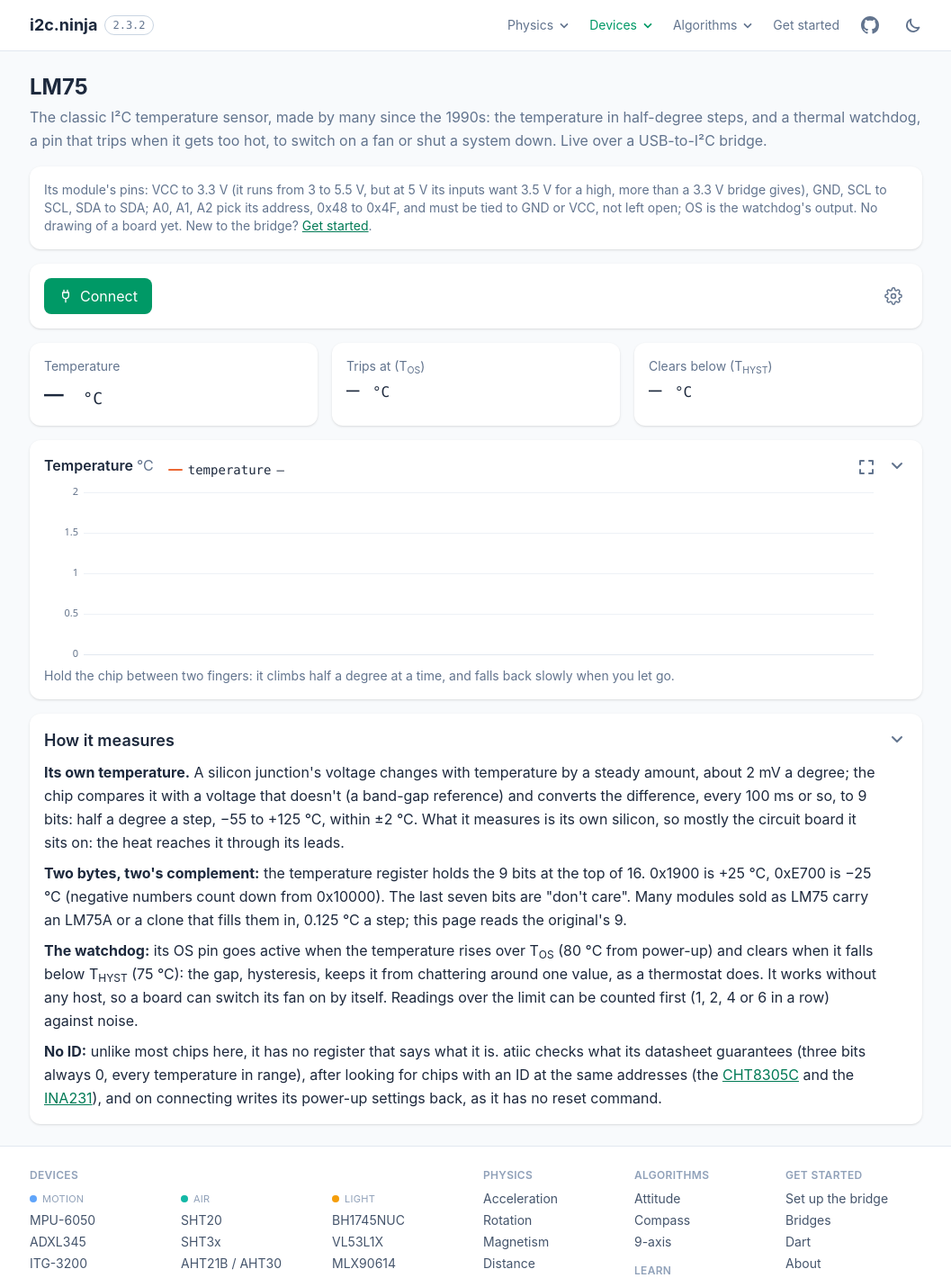
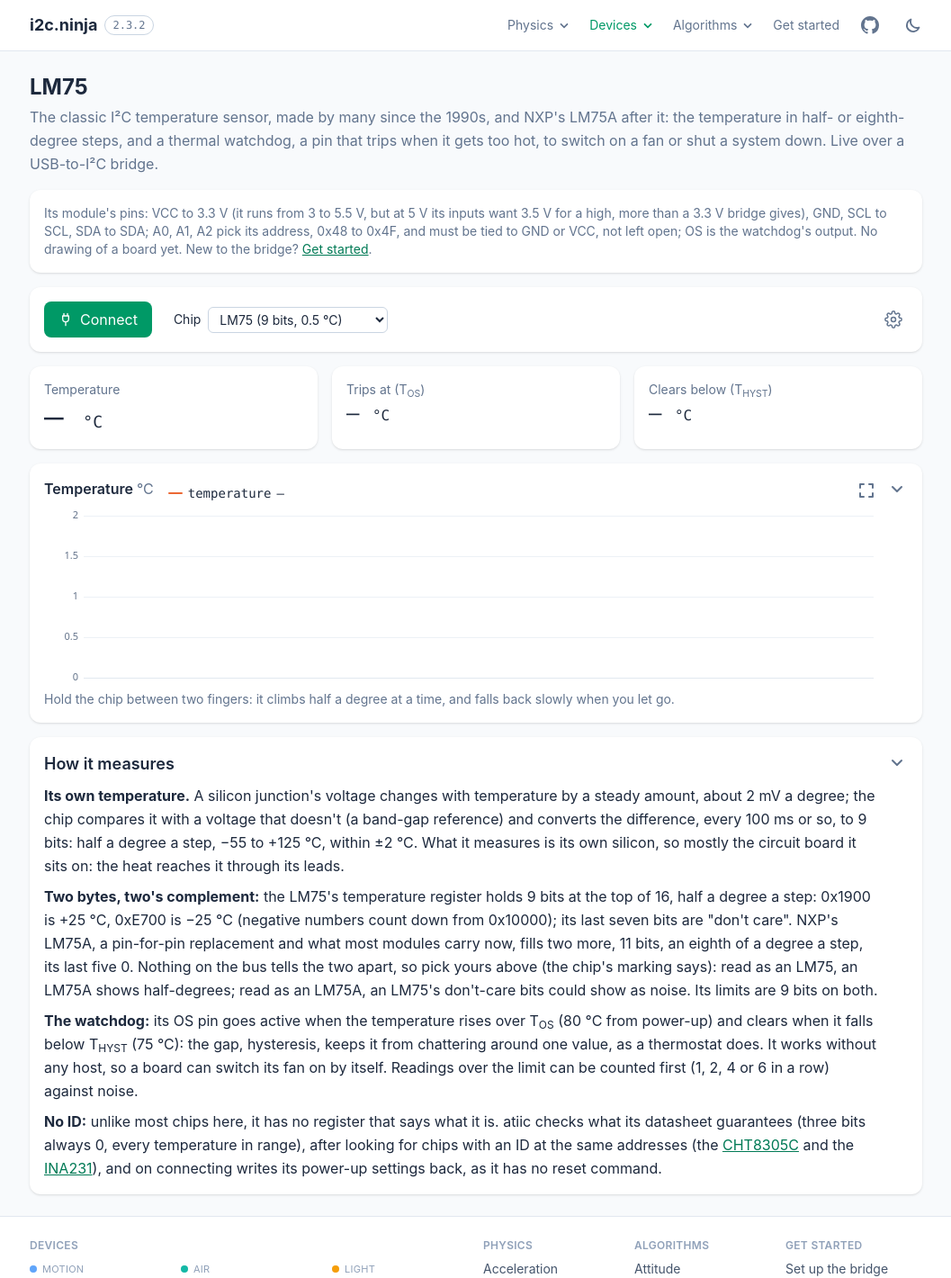
Before and after one commit to aguegu/i2c.ninja, a Vue app: page /lm75 in a window 1280 px wide. Shown: the top 1420 px of the page at 90% size, without its empty margins (111-1168 px from the left). Built offline with nearby package versions, Linux system fonts and the light colour scheme.

Commit message:
LM75 page: the chip picked, LM75 (9 bits, 0.5 C) or NXP's LM75A (11 bits, 0.125 C); /lm75a; atiic 1.8.8
Co-Authored-By: Claude Opus 5.5 <noreply@anthropic.com>

```diff
--- a/package.json
+++ b/package.json
@@ -25,7 +25,7 @@
     "workbox-build": "7.4.1"
   },
   "dependencies": {
-    "atiic": "github:aguegu/atiic#1.8.7",
+    "atiic": "github:aguegu/atiic#1.8.8",
     "katex": "0.19.1",
     "marked": "18.1.3",
     "simple-icons": "16.36.0",
--- a/src/lib/aliases.js
+++ b/src/lib/aliases.js
@@ -14,6 +14,7 @@ export const ALIASES = {
   '/sht45': '/sht4x',
   '/htu21': '/htu21d',
   '/cht8305c': '/cht8305',
+  '/lm75a': '/lm75',
   '/spl06-001': '/spl06',
   '/agn12': '/agr12',
   '/agp12': '/agr12',
--- a/src/router.js
+++ b/src/router.js
@@ -28,7 +28,7 @@ const router = createRouter({
     { path: '/htu21d', alias: aliasesOf('/htu21d'), component: () => import('./views/Htu21dView.vue') },
     { path: '/hdc1080', component: () => import('./views/Hdc1080View.vue') },
     { path: '/cht8305', alias: aliasesOf('/cht8305'), component: () => import('./views/Cht8305View.vue') },
-    { path: '/lm75', component: () => import('./views/Lm75View.vue') },
+    { path: '/lm75', alias: aliasesOf('/lm75'), component: () => import('./views/Lm75View.vue') },
     { path: '/max30102', component: () => import('./views/Max30102View.vue') },
     { path: '/vl53l1x', component: () => import('./views/Vl53l1xView.vue') },
     { path: '/mlx90614', component: () => import('./views/Mlx90614View.vue') },
--- a/src/views/Lm75View.vue
+++ b/src/views/Lm75View.vue
@@ -13,6 +13,9 @@ import { useLm75 } from '../lib/useLm75.js';
 const WINDOW_MS = 120000;
 const SPAN_C = 2;
 const fmt = (v, d = 1) => (v === undefined || v === null ? '—' : v.toFixed(d));
+const CHIPS = [{ bits: 9, label: 'LM75 (9 bits, 0.5 °C)' }, { bits: 11, label: 'LM75A (11 bits, 0.125 °C)' }];
+const field = 'flex items-center gap-2 text-sm';
+const select = 'rounded-md border border-slate-300 bg-transparent px-2 py-1 dark:border-slate-600 dark:bg-slate-800';
 
 const t = reactive(useLm75({ windowMs: WINDOW_MS }));
 const series = [{ label: 'temperature', color: '--series-2' }];
@@ -26,7 +29,7 @@ const link = 'text-emerald-700 underline dark:text-emerald-400';
     <div class="mt-2">
       <h1 class="text-2xl font-bold">LM75</h1>
       <p class="mt-1 leading-relaxed text-slate-500 dark:text-slate-400">
-        The classic I²C temperature sensor, made by many since the 1990s: the temperature in half-degree steps, and a thermal watchdog, a pin that trips when it gets too hot, to switch on a fan or shut a system down. Live over a USB-to-I²C bridge.
+        The classic I²C temperature sensor, made by many since the 1990s, and NXP's LM75A after it: the temperature in half- or eighth-degree steps, and a thermal watchdog, a pin that trips when it gets too hot, to switch on a fan or shut a system down. Live over a USB-to-I²C bridge.
       </p>
     </div>
 
@@ -42,6 +45,11 @@ const link = 'text-emerald-700 underline dark:text-emerald-400';
     <section v-else class="flex flex-wrap items-center gap-x-6 gap-y-3 rounded-xl bg-white p-4 shadow-sm dark:bg-slate-800">
       <ConnectButton v-if="t.state !== 'running'" :busy="t.state === 'connecting'" @connect="t.connect">{{ t.state === 'connecting' ? 'Connecting…' : 'Connect' }}</ConnectButton>
       <StopButton v-else @click="t.disconnect" />
+      <label :class="field">Chip
+        <select :value="t.bits" :class="select" @change="t.setBits(Number($event.target.value))">
+          <option v-for="c in CHIPS" :key="c.bits" :value="c.bits">{{ c.label }}</option>
+        </select>
+      </label>
       <span v-if="t.state === 'running'" class="font-mono text-sm text-slate-500 dark:text-slate-400">{{ hex(t.address) }} · a reading every 0.3 s</span>
       <span v-if="t.skipped" class="text-sm text-slate-400 dark:text-slate-500">· {{ t.skipped }} {{ t.skipped === 1 ? 'reading' : 'readings' }} skipped</span>
       <LiveSettings class="ml-auto" />
@@ -55,7 +63,7 @@ const link = 'text-emerald-700 underline dark:text-emerald-400';
     <div class="grid grid-cols-1 gap-4 sm:grid-cols-3">
       <section :class="card">
         <p class="text-sm text-slate-500 dark:text-slate-400">Temperature</p>
-        <p class="font-mono text-4xl tabular-nums">{{ fmt(r) }} <span class="text-lg">°C</span></p>
+        <p class="font-mono text-4xl tabular-nums">{{ fmt(r, t.bits === 11 ? 3 : 1) }} <span class="text-lg">°C</span></p>
       </section>
       <section :class="card">
         <p class="text-sm text-slate-500 dark:text-slate-400">Trips at (T<sub>OS</sub>)</p>
@@ -68,8 +76,8 @@ const link = 'text-emerald-700 underline dark:text-emerald-400';
     </div>
 
     <CollapsibleCard id="temperature" title="Temperature">
-      <LiveChart title="Temperature" unit="°C" :series="series" :values="r !== null && r !== undefined ? [r] : []" :source="t.source" :window-ms="WINDOW_MS" :floor="SPAN_C" :digits="1" fit />
-      <p class="mt-2 text-sm text-slate-500 dark:text-slate-400">Hold the chip between two fingers: it climbs half a degree at a time, and falls back slowly when you let go.</p>
+      <LiveChart title="Temperature" unit="°C" :series="series" :values="r !== null && r !== undefined ? [r] : []" :source="t.source" :window-ms="WINDOW_MS" :floor="SPAN_C" :digits="t.bits === 11 ? 3 : 1" fit />
+      <p class="mt-2 text-sm text-slate-500 dark:text-slate-400">Hold the chip between two fingers: it climbs {{ t.bits === 11 ? 'an eighth of' : 'half' }} a degree at a time, and falls back slowly when you let go.</p>
     </CollapsibleCard>
 
     <CollapsibleCard id="how-it-measures" title="How it measures" class="leading-relaxed">
@@ -78,7 +86,7 @@ const link = 'text-emerald-700 underline dark:text-emerald-400';
         <b>Its own temperature.</b> A silicon junction's voltage changes with temperature by a steady amount, about 2 mV a degree; the chip compares it with a voltage that doesn't (a band-gap reference) and converts the difference, every 100 ms or so, to 9 bits: half a degree a step, −55 to +125 °C, within ±2 °C. What it measures is its own silicon, so mostly the circuit board it sits on: the heat reaches it through its leads.
       </p>
       <p class="mb-2">
-        <b>Two bytes, two's complement:</b> the temperature register holds the 9 bits at the top of 16. 0x1900 is +25 °C, 0xE700 is −25 °C (negative numbers count down from 0x10000). The last seven bits are "don't care". Many modules sold as LM75 carry an LM75A or a clone that fills them in, 0.125 °C a step; this page reads the original's 9.
+        <b>Two bytes, two's complement:</b> the LM75's temperature register holds 9 bits at the top of 16, half a degree a step: 0x1900 is +25 °C, 0xE700 is −25 °C (negative numbers count down from 0x10000); its last seven bits are "don't care". NXP's LM75A, a pin-for-pin replacement and what most modules carry now, fills two more, 11 bits, an eighth of a degree a step, its last five 0. Nothing on the bus tells the two apart, so pick yours above (the chip's marking says): read as an LM75, an LM75A shows half-degrees; read as an LM75A, an LM75's don't-care bits could show as noise. Its limits are 9 bits on both.
       </p>
       <p class="mb-2">
         <b>The watchdog:</b> its OS pin goes active when the temperature rises over T<sub>OS</sub> (80 °C from power-up) and clears when it falls below T<sub>HYST</sub> (75 °C): the gap, hysteresis, keeps it from chattering around one value, as a thermostat does. It works without any host, so a board can switch its fan on by itself. Readings over the limit can be counted first (1, 2, 4 or 6 in a row) against noise.
```
Also changed, not shown: src/lib/devices.js, src/lib/pages.js, src/lib/useLm75.js, 1 other file (tests, documents, lock files or other folders).
